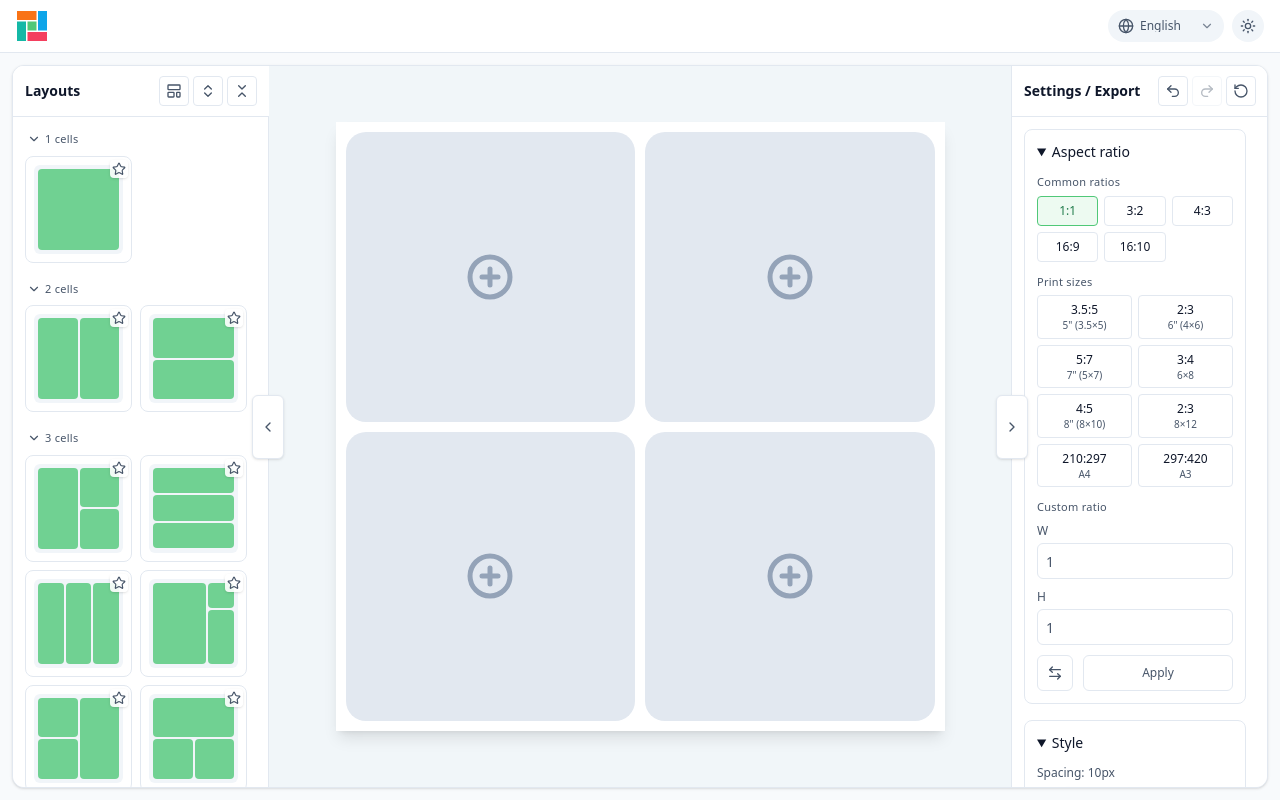
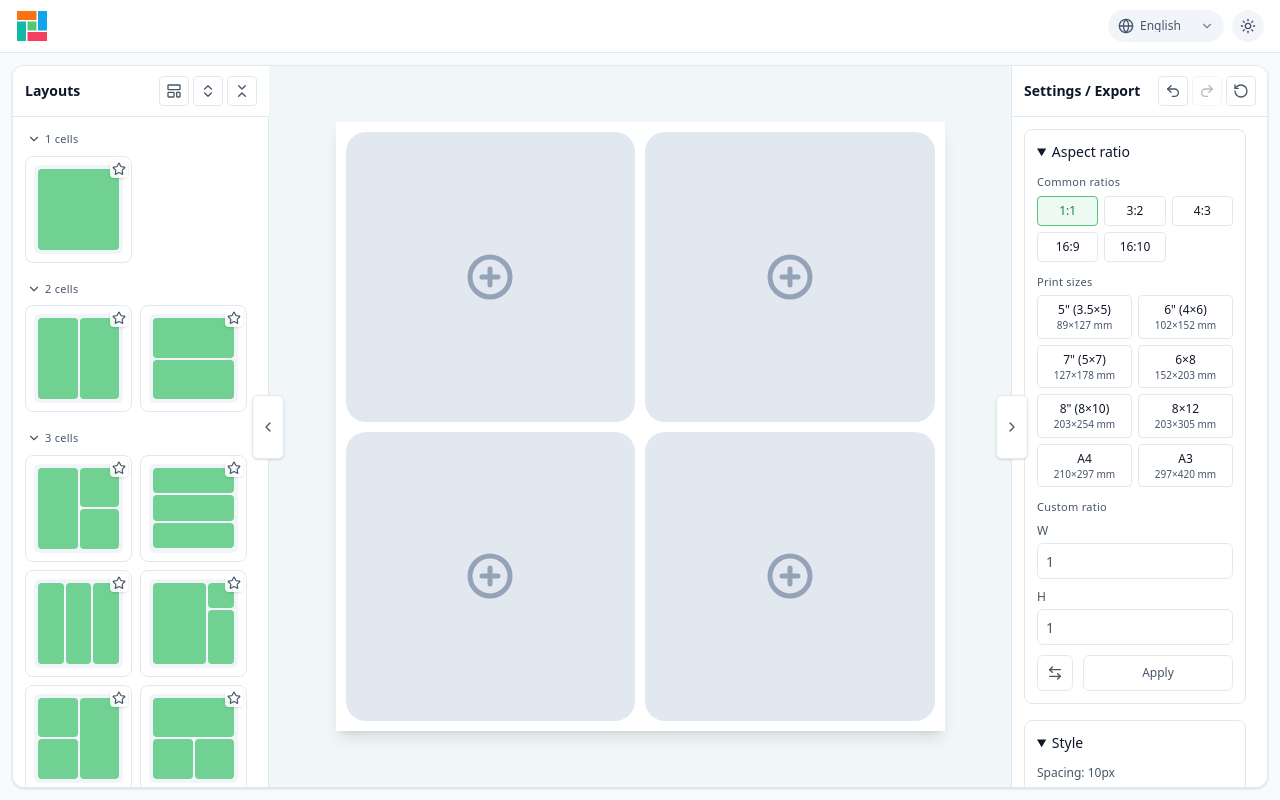
Before and after one commit to fearless9653/fusion, a Vue app: page / in a window 1280 px wide. Built offline with nearby package versions, Linux system fonts and the light colour scheme.

Commit message:
fix(ui): show print size name and mm, not ratio

```diff
--- a/src/features/canvas/components/StylePanel.vue
+++ b/src/features/canvas/components/StylePanel.vue
@@ -290,10 +290,12 @@ async function onCopy(): Promise<void> {
               "
               @click="setAspect(print.widthMm, print.heightMm, print.id)"
             >
-              <span class="block leading-tight font-medium">{{ print.ratioLabel }}</span>
-              <span class="mt-0.5 block text-[10px] leading-tight text-ink-muted">{{
+              <span class="block leading-tight font-medium">{{
                 t(`collage.printSize.${print.labelKey}`)
               }}</span>
+              <span class="mt-0.5 block text-[10px] leading-tight text-ink-muted"
+                >{{ print.widthMm }}×{{ print.heightMm }} mm</span
+              >
             </button>
           </div>
         </div>
--- a/src/features/export/computeExportSize.ts
+++ b/src/features/export/computeExportSize.ts
@@ -26,13 +26,13 @@ export const QUALITY_MAX_EDGE: Record<DownloadQuality, number> = {
 
 /**
  * Print / photo paper sizes (ops-coffee parity).
- * `labelKey` → i18n `collage.printSize.*`; ratio shown beside label in UI.
+ * `labelKey` → i18n `collage.printSize.*`; UI chips show name + mm (not ratio).
  */
 export type PrintSizePreset = {
   id: string
   /** i18n key under collage.printSize */
   labelKey: string
-  /** Short ratio tag for the button, e.g. 2:3 */
+  /** Short ratio tag (retained for tests / non-chip uses), e.g. 2:3 */
   ratioLabel: string
   widthMm: number
   heightMm: number
```
